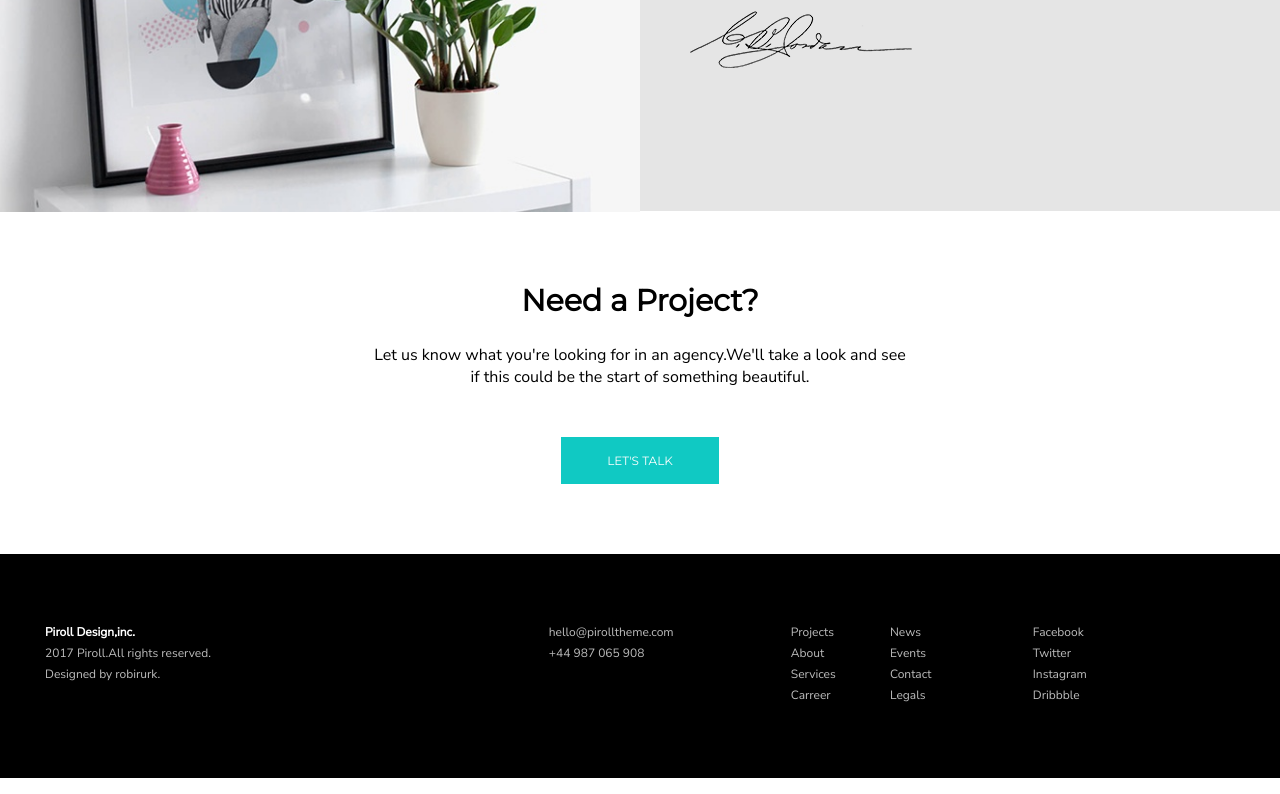
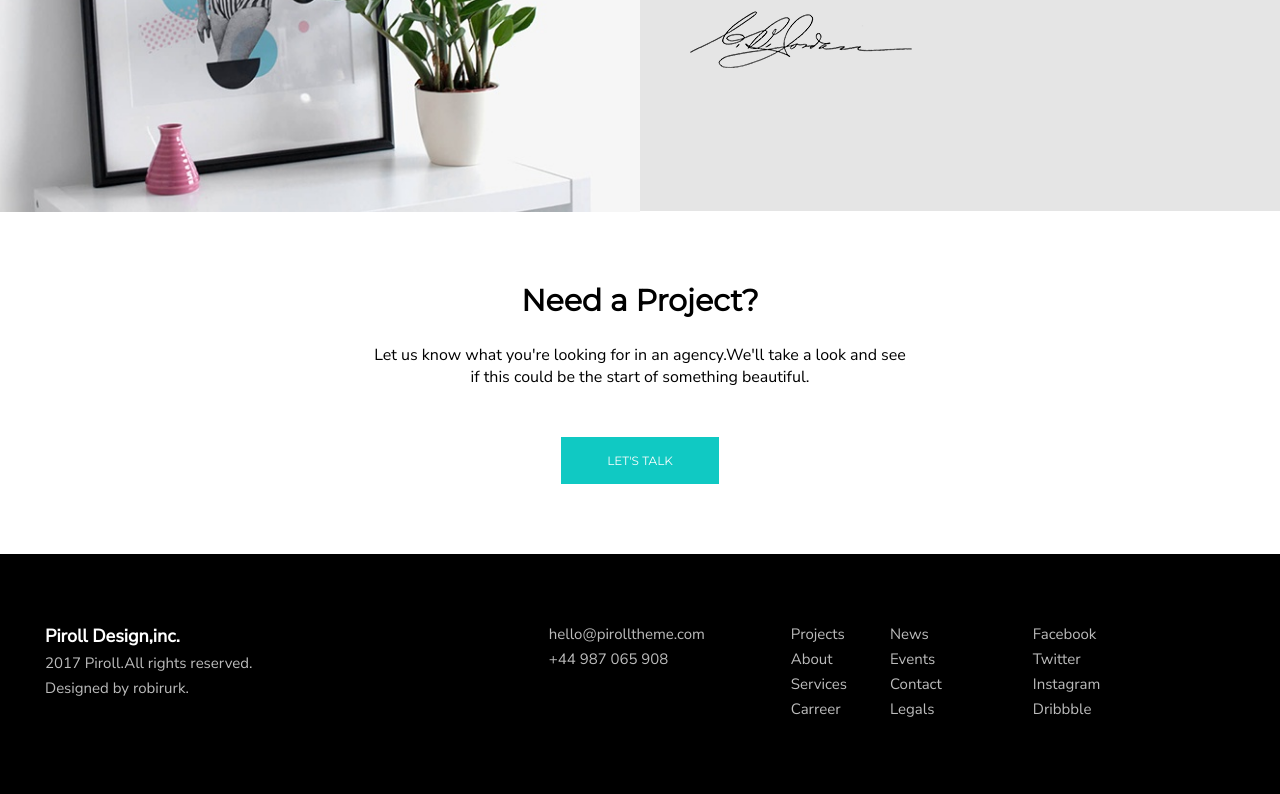
Before and after one commit to priyankar27/dckap_task, a plain HTML site: page index.html in a window 1280 px wide. Shown: the part 995-1789 px from the top of the page. Drawn offline with nearby package versions, Linux system fonts and the light colour scheme.

Commit message:
dckap interview task footer setup

```diff
--- a/assets/css/task.css
+++ b/assets/css/task.css
@@ -179,14 +179,14 @@ footer{
 .foot-heading{
 	color:#ffffff !important;
 	font-family: 'Montserrat';
-	font-size: 18px;
+	font-size: 18px !important;
 	font-weight: 600;
 	padding-bottom: 16px;
 }
 .foot-menu li{
 	color:#bcbcbc;
 	font-family:'Nunito Sans';
-	font-size: 12px;
+	font-size: 15px;
 	padding-bottom: 5px;
 }
 .foot-menu-sub {
```
